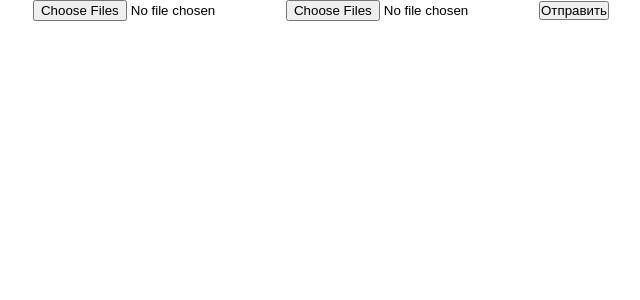
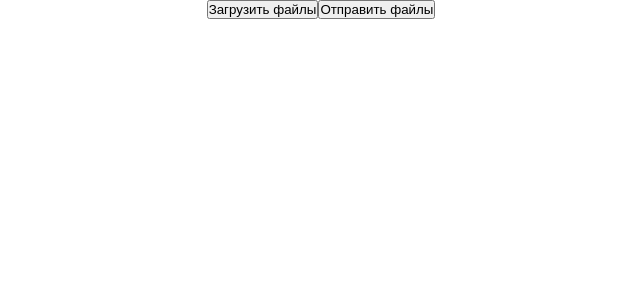
Before and after one commit to 4elovekov/gluing-Images, a React (Create React App) app: page / in a window 1280 px wide. Shown: the top 300 px of the page, without its empty margins (319-959 px from the left). Built offline with nearby package versions, Linux system fonts and the light colour scheme.

Commit message:
add: upload button

```diff
--- a/src/App.js
+++ b/src/App.js
@@ -1,16 +1,23 @@
-import React, { useState } from 'react';
+import React, { useState, useRef  } from 'react';
 import axios from 'axios';
 import "./styles/App.css";
 import MyButton from "./components/UI/MyButton/MyButton";
 import MyInput from "./components/UI/MyInput/MyInput";
+//import MyLink from "./components/UI/MyLink/MyLink";
 
 function App() {
     const [selectedFiles, setSelectedFiles] = useState([]);
+    const fileInputRef = useRef();
 
     const handleFileChange = (event) => {
         const files = event.target.files;
         setSelectedFiles(files);
     };
+
+    const handleUploadClick = (event) => {
+        event.preventDefault();
+        fileInputRef.current.click();
+      };
 
     const handleUpload = async () => {
         if (selectedFiles.length === 0) {
@@ -38,9 +45,9 @@ function App() {
 
     return (
         <div className="App">
-            <MyInput onChange={handleFileChange}/>
-            <input type="file" onChange={handleFileChange} multiple accept="image/jpeg, image/png"/>
-            <MyButton onClick={handleUpload} children={"Отправить"}/>
+            <MyButton onClick={handleUploadClick} children={"Загрузить файлы"}/>
+            <MyInput ref={fileInputRef} onChange={handleFileChange}/>
+            <MyButton onClick={handleUpload} children={"Отправить файлы"}/>
         </div>
     )
 }
--- a/src/components/UI/MyInput/MyInput.jsx
+++ b/src/components/UI/MyInput/MyInput.jsx
@@ -1,18 +1,18 @@
 import React from "react";
 import cl from "./MyInput.module.css";
 
-function MyInput(props) {
-
+const MyInput = React.forwardRef((props, ref) => {
     return (
         <input
-            className={cl.MyInput}
+            ref={ref}
             type="file"
             multiple
             accept="image/jpeg, image/png"
             placeholder="Выберите файлы формата JPG или PNG"
+            className={cl.MyInput}
             {...props}
         />
-    )
-}
+    );
+});
 
 export default MyInput;
--- a/src/components/UI/MyInput/MyInput.module.css
+++ b/src/components/UI/MyInput/MyInput.module.css
@@ -1,3 +1,3 @@
 .MyInput {
-
+    display: none;
 }
--- /dev/null
+++ b/src/components/UI/MyLink/MyLink.jsx
@@ -0,0 +1,16 @@
+import React from "react";
+import cl from "./MyLink.module.css";
+
+const MyLink = ({children, ...props}) => {
+    return (
+        <a
+            //href="#"
+            className={cl.MyButton}
+            {...props}
+        >
+            {children}
+        </a>
+    );
+};
+
+export default MyLink;
--- /dev/null
+++ b/src/components/UI/MyLink/MyLink.module.css
@@ -0,0 +1,3 @@
+.MyLink {
+
+}
```
